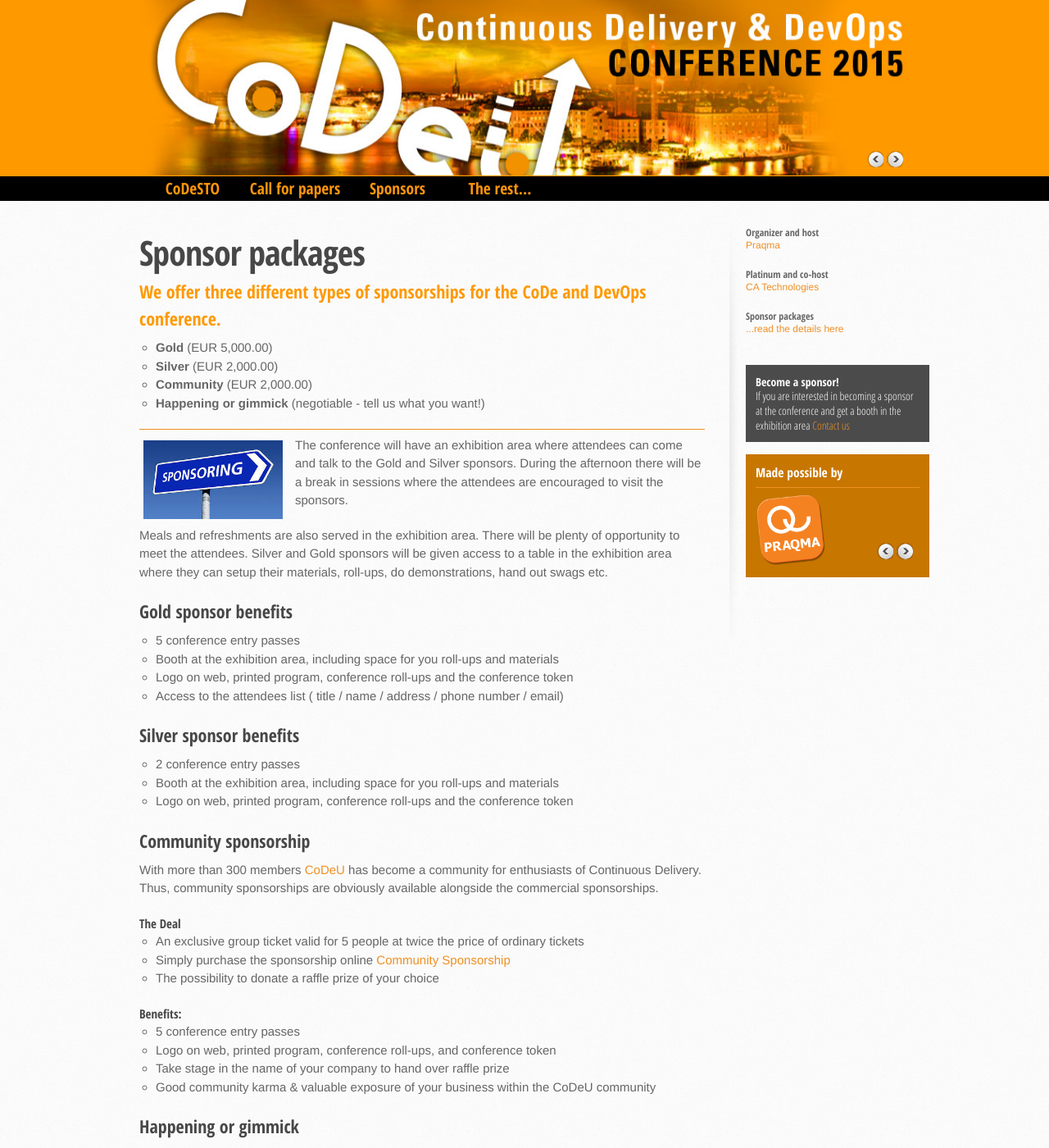
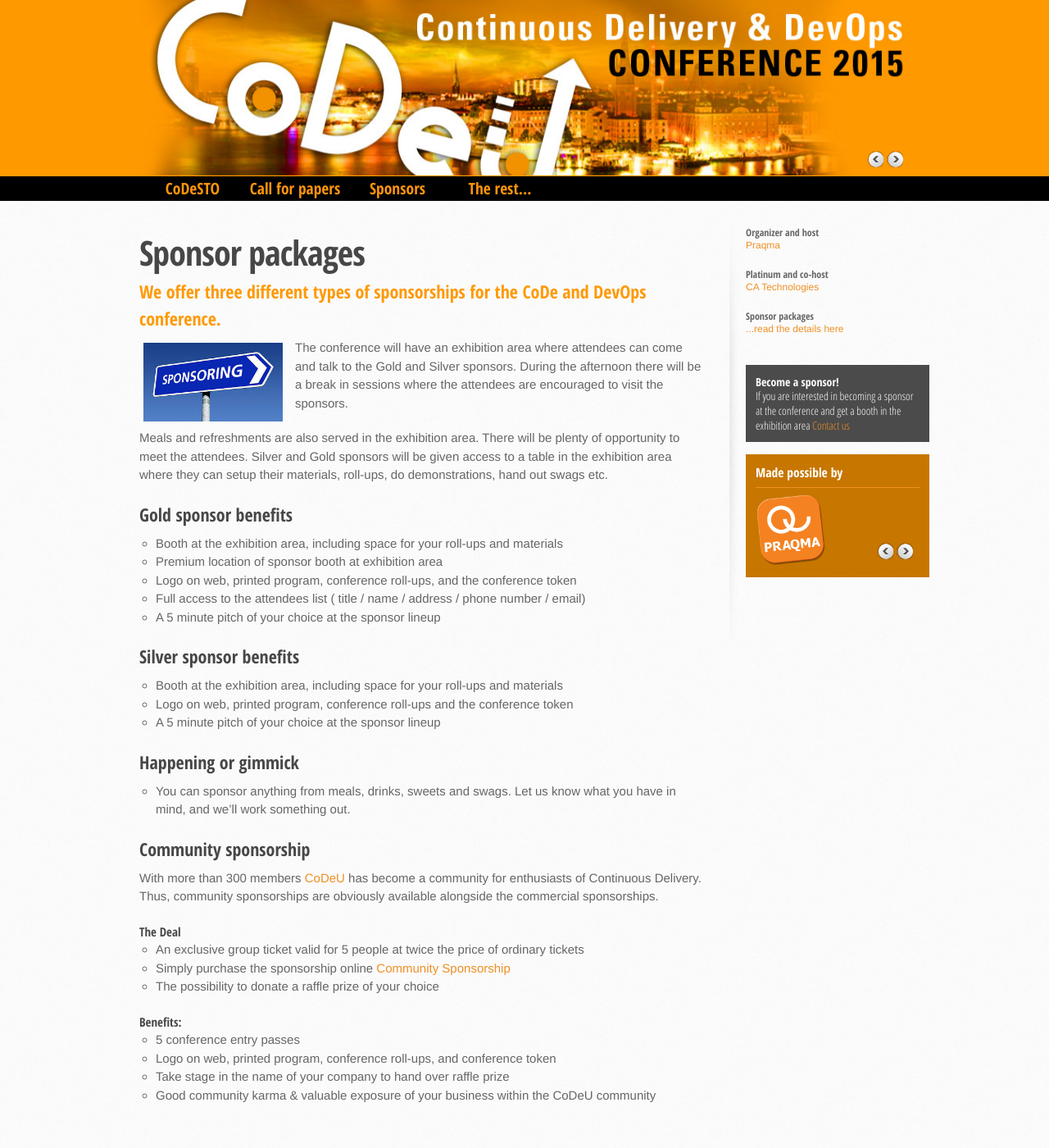
Before and after one commit to CoDeConf/sto15, a Jekyll site: the page built from sponsors/packages.md, in a window 1280 px wide and 1400 px high. Shown: the whole window at 82% size. Built offline with Jekyll 4.4.1, drawn with Linux system fonts in a browser that asks for light colours; nearby versions of some CDN libraries; some of the changed text lies outside the part shown.

Commit message:
Squashed commit of the following:
commit a9436d9e73f59bebd923ee93754e094a1b60828c
Author: Adam Henriques <ah@praqma.net>
Date:   Mon Feb 2 16:00:54 2015 +0100

    Sponsor packages

commit 58b8be48f6b407ab56ed1db4bf4cc9893a964a15
Merge: 7647558 f4251cf
Author: Adam Henriques <ah@praqma.net>
Date:   Mon Feb 2 16:00:18 2015 +0100

    Merge branch 'gh-pages' of github.com:CoDeConf/sto15 into ready/adam

commit 7647558c99411e2f48eafdb9f4ccbbc526226043
Author: Adam Henriques <ah@praqma.net>
Date:   Mon Feb 2 15:51:11 2015 +0100

    Index

commit cb20752ad878347c2491a628adf413c14f03cb5b
Merge: 8f9c153 ac2c39b
Author: Adam Henriques <ah@praqma.net>
Date:   Mon Feb 2 14:31:41 2015 +0100

    Merge branch 'gh-pages' of github.com:CoDeConf/sto15 into ready/adam

commit 8f9c153f3b166c053ebf180629e8069e69ec2862
Author: Adam Henriques <ah@praqma.net>
Date:   Mon Feb 2 12:19:22 2015 +0100

    no message

commit 78de7a83d79e089ce47a1681fa11fa743ead0c64
Author: Adam Henriques <ah@praqma.net>
Date:   Mon Feb 2 12:13:16 2015 +0100

    Registration

commit 820bc49ae03cd5fe47f180a8e39007ca52105d2f
Merge: 9eba121 4e1b247
Author: Adam Henriques <ah@praqma.net>
Date:   Mon Feb 2 11:42:51 2015 +0100

    Merge branch 'gh-pages' of github.com:CoDeConf/sto15 into ready/adam

commit 9eba1212f0e8711ca441c0f283033d04d91b7d39
Author: Adam Henriques <ah@praqma.net>
Date:   Sun Feb 1 10:41:33 2015 +0100

    no message

commit bba249c0be9786f23fffd1d7f4cf7c584541be0c
Merge: 5fe8ce0 5b6632b
Author: Adam Henriques <ah@praqma.net>
Date:   Sun Feb 1 10:41:12 2015 +0100

    Merge branch 'gh-pages' of github.com:CoDeConf/sto15 into ready/adam

commit 5fe8ce02e60756d25fe8d28dc0fc51854db6ed62
Author: Adam Henriques <ah@praqma.net>
Date:   Sun Feb 1 10:29:37 2015 +0100

    The rest

commit 98d24c283ecd98af411e24abe914014b7ea3e6d4
Merge: 3e59d49 be396c4
Author: Adam Henriques <ah@praqma.net>
Date:   Sun Feb 1 10:05:24 2015 +0100

    Merge branch 'gh-pages' of github.com:CoDeConf/sto15 into ready/adam

commit 3e59d4906c9bf451865d727d0cc65932cf9b3d13
Author: Adam Henriques <ah@praqma.net>
Date:   Fri Jan 30 15:49:50 2015 +0100

    Venue info

```diff
--- a/sponsors/packages.md
+++ b/sponsors/packages.md
@@ -6,27 +6,26 @@
 
 ######We offer three different types of sponsorships for the CoDe and DevOps conference.
 
-* __Gold__ (EUR 5,000.00)
-* __Silver__ (EUR 2,000.00)
-* __Community__ (EUR 2,000.00)
-* __Happening or gimmick__ (negotiable - tell us what you want!)
-
----
-
 <img class="stdleft" style="width:170px;" src="{{site.root}}/images/sponsoring.jpg"/> The conference will have an exhibition area where attendees can come and talk to the Gold and Silver sponsors. During the afternoon there will be a break in sessions where the attendees are encouraged to visit the sponsors.
 
 Meals and refreshments are also served in the exhibition area. There will be plenty of opportunity to meet the attendees. Silver and Gold sponsors will be given access to a table in the exhibition area where they can setup their materials, roll-ups, do demonstrations, hand out swags etc.
 
 ## Gold sponsor benefits
-* 5 conference entry passes
-* Booth at the exhibition area, including space for you roll-ups and materials
-* Logo on web, printed program, conference roll-ups and the conference token
-* Access to the attendees list ( title / name / address / phone number / email)
+* Booth at the exhibition area, including space for your roll-ups and materials
+* Premium location of sponsor booth at exhibition area
+* Logo on web, printed program, conference roll-ups, and the conference token
+* Full access to the attendees list ( title / name / address / phone number / email)
+* A 5 minute pitch of your choice at the sponsor lineup
+
 
 ## Silver sponsor benefits
-* 2 conference entry passes
-* Booth at the exhibition area, including space for you roll-ups and materials
+* Booth at the exhibition area, including space for your roll-ups and materials
 * Logo on web, printed program, conference roll-ups and the conference token
+* A 5 minute pitch of your choice at the sponsor lineup
+
+## Happening or gimmick
+* You can sponsor anything from meals, drinks, sweets and swags. Let us know what you have in mind, and we’ll work something out.
+
 
 ## Community sponsorship
 With more than 300 members [CoDeU](http://codeu.eu){: target="_blank"} has become a community for enthusiasts of Continuous Delivery. Thus, community sponsorships are obviously available alongside the commercial sponsorships.
@@ -42,6 +41,3 @@
 * Logo on web, printed program, conference roll-ups, and conference token
 * Take stage in the name of your company to hand over raffle prize
 * Good community karma & valuable exposure of your business within the CoDeU community
-
-## Happening or gimmick
-* You can sponsor anything from meals, drinks, sweets, swags. Let us know what you have in mind, and we'll work something out.
```
